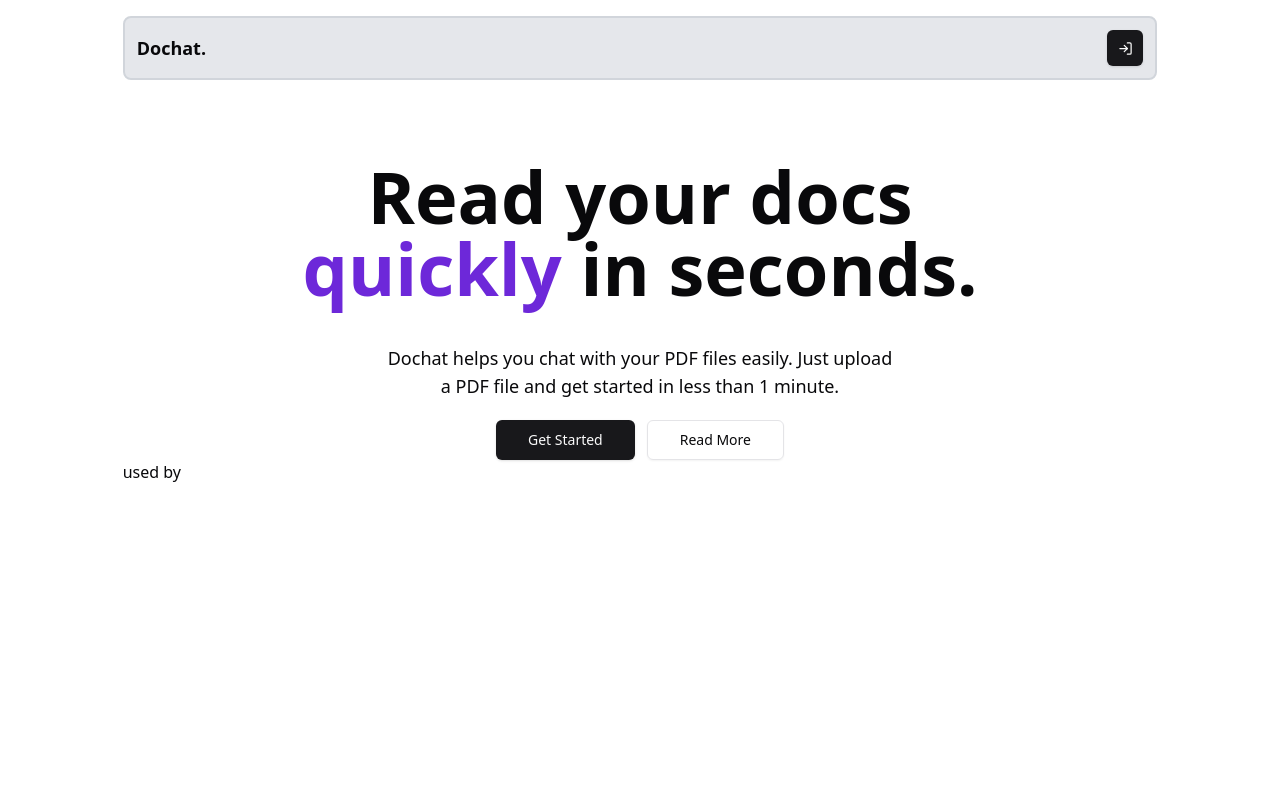
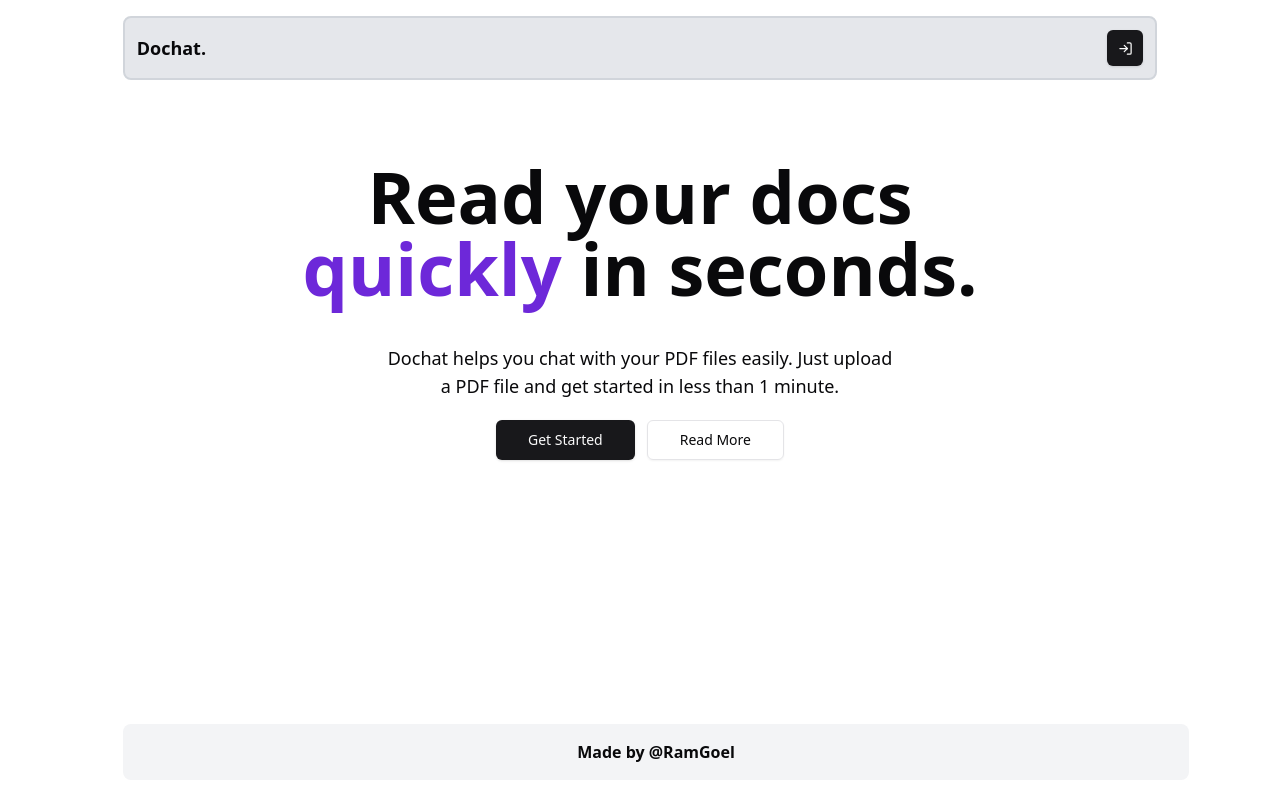
Before and after one commit to RamGoel/teamo, a Next.js app: page / in a window 1280 px wide. Built offline with nearby package versions, Linux system fonts and the light colour scheme.

Commit message:
feat: footer

```diff
--- a/next.config.js
+++ b/next.config.js
@@ -1,4 +1,13 @@
 /** @type {import('next').NextConfig} */
-const nextConfig = {}
+const nextConfig = {
+    images: {
+        remotePatterns: [
+            {
+        protocol: "https",
+        hostname: "**",
+      },
+        ]
+    }
+}
 
 module.exports = nextConfig
--- a/src/app/page.tsx
+++ b/src/app/page.tsx
@@ -2,12 +2,14 @@ import HeroSection from '@/components/hero-section'
 import Navbar from '../components/navbar'
 import MarginWrapper from '../wrapper/margin-wrapper'
 import Image from 'next/image'
+import Footer from '@/components/footer'
 
 export default function Home() {
   return (
     <MarginWrapper >
       <Navbar />
       <HeroSection />
+      <Footer />
     </MarginWrapper>
   )
 }
--- /dev/null
+++ b/src/components/footer.tsx
@@ -0,0 +1,15 @@
+import { HERO_IMAGE } from '@/lib/strings'
+import Image from 'next/image'
+import React from 'react'
+
+const Footer = () => {
+    return (
+        <div className='absolute w-full bottom-0 my-5'>
+            <div className=' bg-gray-100 p-4 rounded-lg'>
+                <p className='text-center font-semibold'>Made by @RamGoel</p>
+            </div>
+        </div>
+    )
+}
+
+export default Footer
--- a/src/components/hero-section.tsx
+++ b/src/components/hero-section.tsx
@@ -1,6 +1,7 @@
 import React from 'react'
 import { Button } from './ui/button'
-
+import Image from 'next/image'
+import { HERO_IMAGE } from '@/lib/strings'
 const HeroSection = () => {
   return (
     <div className=''>
@@ -14,10 +15,12 @@ const HeroSection = () => {
           Read More
         </Button>
       </div>
-
-      <div>
-        <p>used by </p>
-      </div>
+      {/* <Image
+        width={500}
+        height={200}
+        className='rounded-lg mx-auto my-10 opacity-10 hover:opacity-80 transition-opacity'
+        loading='lazy'
+        src={HERO_IMAGE} alt='image' /> */}
     </div>
   )
 }
--- /dev/null
+++ b/src/lib/strings.ts
@@ -0,0 +1 @@
+export const HERO_IMAGE='https://files.realpython.com/media/Python-driven-Web-Applications_Watermarked.c5692cb81de8.jpg'
--- a/src/wrapper/margin-wrapper.tsx
+++ b/src/wrapper/margin-wrapper.tsx
@@ -6,7 +6,7 @@ const MarginWrapper = ({
     extraClass
 }: { children: React.ReactNode, extraClass?:string  }) => {
     return (
-        <div className={twMerge('w-5/6 p-4 h-screen mx-auto', extraClass)}>
+        <div className={twMerge('relative w-5/6 p-4 h-screen mx-auto', extraClass)}>
             {children}
         </div>
     )
```
